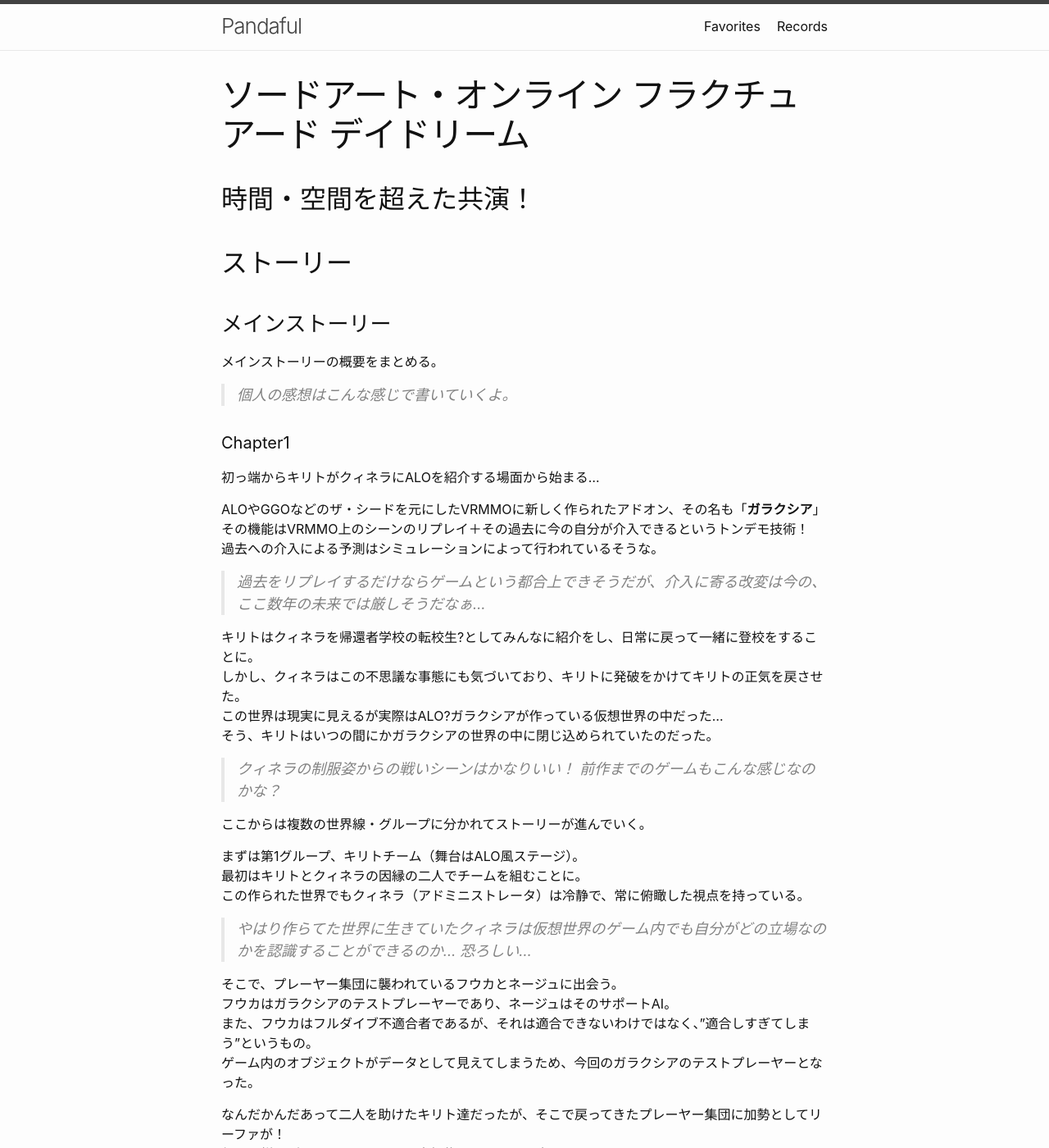
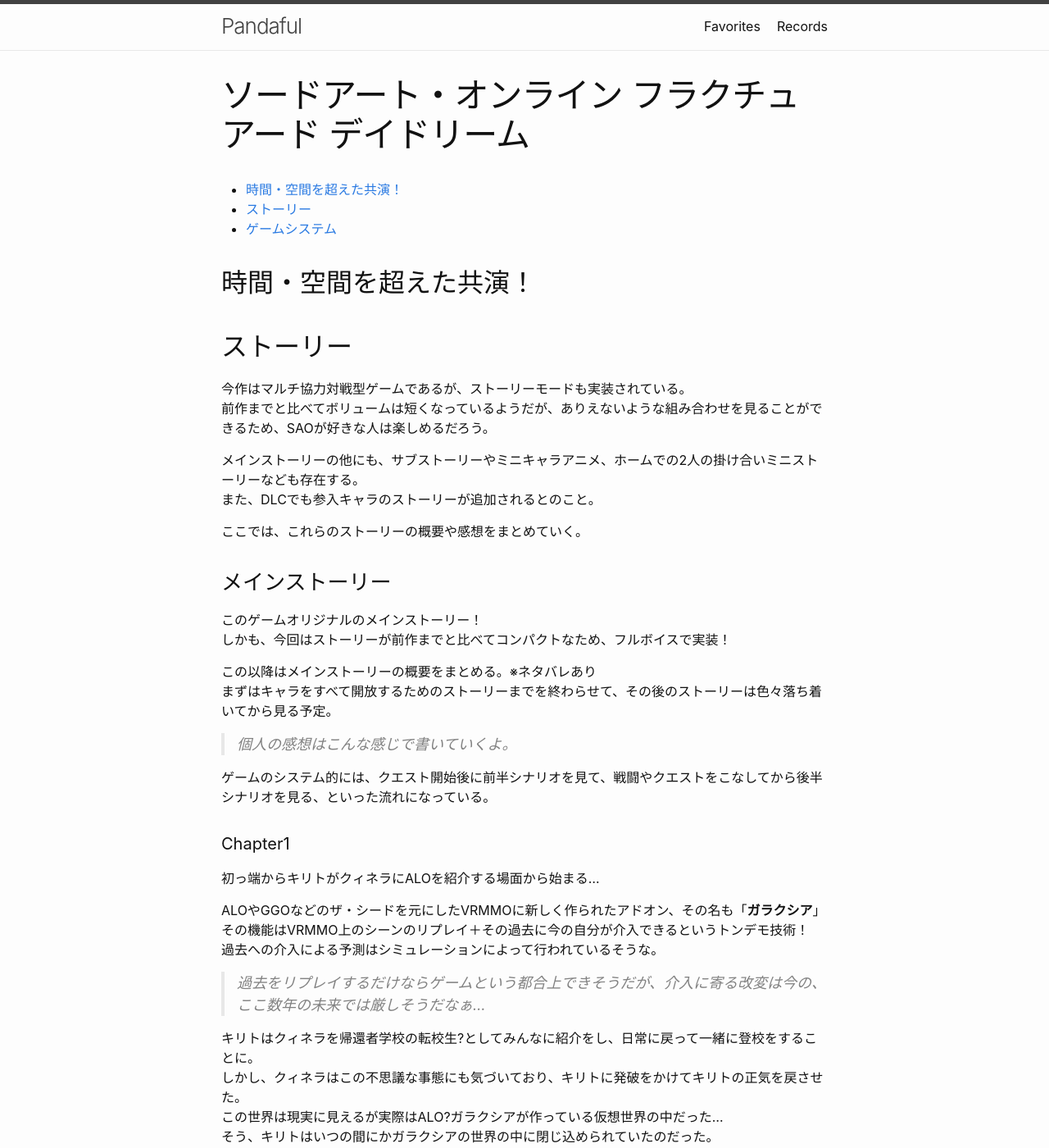
Before and after one commit to Pandaful-2312/pages, a Jekyll site: the page built from favorites/sao/saofd.md, in a window 1280 px wide and 1400 px high. Shown: the whole window at 82% size. Built offline with Jekyll 4.4.1, drawn with Linux system fonts in a browser that asks for light colours; some of the changed text lies outside the part shown.

Commit message:
update saofd

```diff
--- a/favorites/sao/saofd.md
+++ b/favorites/sao/saofd.md
@@ -5,15 +5,32 @@
 tag: sao
 ---
 
+- [時間・空間を超えた共演！](#時間空間を超えた共演)
+- [ストーリー](#ストーリー)
+- [ゲームシステム](#ゲームシステム)
 
 ## 時間・空間を超えた共演！
 
 ## ストーリー
 
+今作はマルチ協力対戦型ゲームであるが、ストーリーモードも実装されている。
+前作までと比べてボリュームは短くなっているようだが、ありえないような組み合わせを見ることができるため、SAOが好きな人は楽しめるだろう。
+
+メインストーリーの他にも、サブストーリーやミニキャラアニメ、ホームでの2人の掛け合いミニストーリーなども存在する。
+また、DLCでも参入キャラのストーリーが追加されるとのこと。
+
+ここでは、これらのストーリーの概要や感想をまとめていく。
+
 ### メインストーリー
 
-メインストーリーの概要をまとめる。
+このゲームオリジナルのメインストーリー！
+しかも、今回はストーリーが前作までと比べてコンパクトなため、フルボイスで実装！
+
+この以降はメインストーリーの概要をまとめる。※ネタバレあり
+まずはキャラをすべて開放するためのストーリーまでを終わらせて、その後のストーリーは色々落ち着いてから見る予定。
 > 個人の感想はこんな感じで書いていくよ。
+
+ゲームのシステム的には、クエスト開始後に前半シナリオを見て、戦闘やクエストをこなしてから後半シナリオを見る、といった流れになっている。
 
 #### Chapter1
 
@@ -223,3 +240,13 @@
 傷のつき方も今までと同じように人間大で、効率よく致命傷になるように攻撃がされている。
 ここでキリトはフウカがこの状態を見て何も反応しなかったことに気づく。
 今までも突然居なくなることがあったため、フウカのことを怪しく思うが…
+
+### サブストーリー
+
+### その他のストーリー
+
+## ゲームシステム
+
+### キャラ
+
+### ゲームモード
```
